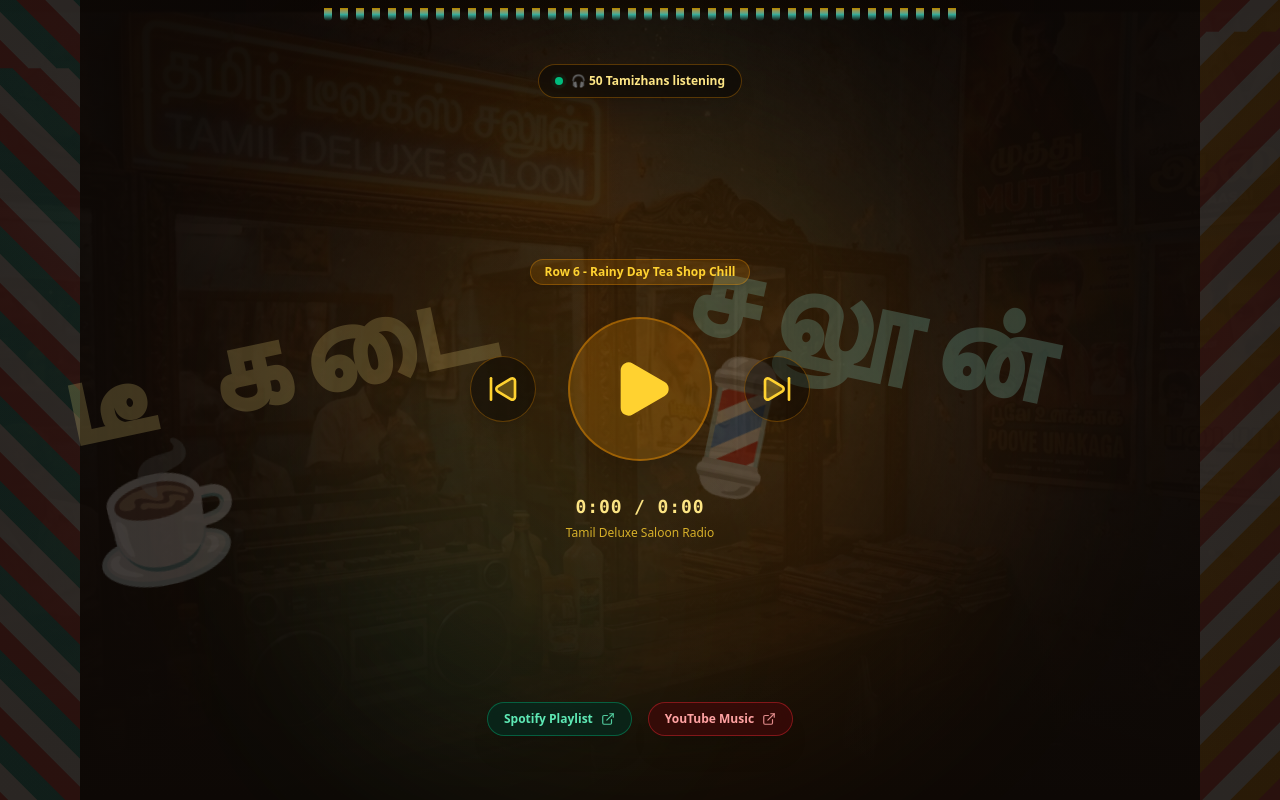
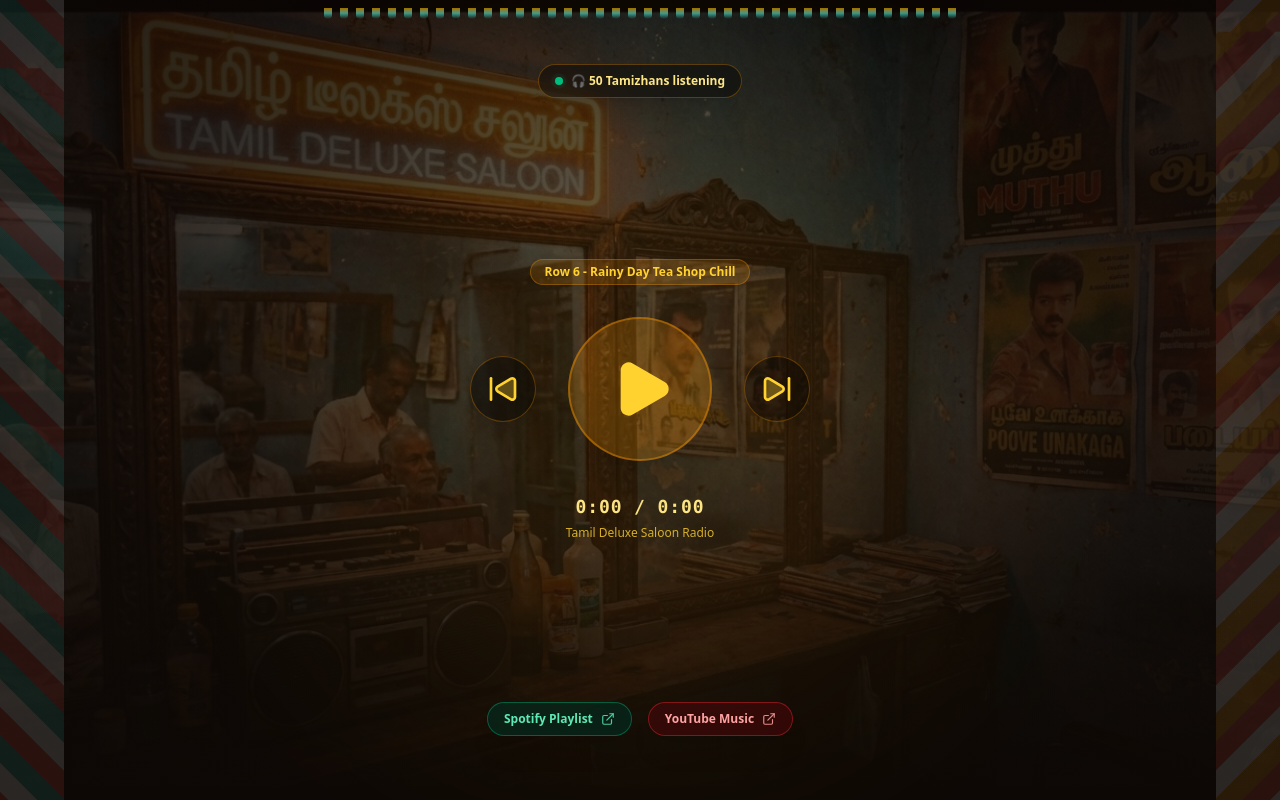
Before and after one commit to chock-csp/tamil-deluxe-saloon, a Next.js app: page / in a window 1280 px wide. Built offline with nearby package versions, Linux system fonts and the light colour scheme.

Commit message:
style: remove text overlays from background and highlight pure Stitch AI barber shop artwork

```diff
--- a/src/components/SaloonArtBackground.tsx
+++ b/src/components/SaloonArtBackground.tsx
@@ -24,7 +24,7 @@
           fill
           priority
           sizes="100vw"
-          className="object-cover object-center opacity-45 mix-blend-luminosity"
+          className="object-cover object-center opacity-70"
         />
       </div>
 
@@ -40,18 +40,18 @@
           fill
           priority
           sizes="100vw"
-          className="object-cover object-center opacity-50 mix-blend-luminosity"
+          className="object-cover object-center opacity-75"
         />
       </div>
 
       {/* Warm Retro Amber & Teak Saloon Vignette Gradients */}
-      <div className="absolute inset-0 bg-gradient-to-t from-[#0d0805] via-[#1a0f0a]/70 to-[#0a0604]/80" />
-      <div className="absolute inset-0 bg-gradient-to-r from-[#0d0805]/90 via-transparent to-[#0d0805]/90" />
+      <div className="absolute inset-0 bg-gradient-to-t from-[#0d0805] via-[#1a0f0a]/50 to-[#0a0604]/60" />
+      <div className="absolute inset-0 bg-gradient-to-r from-[#0d0805]/70 via-transparent to-[#0d0805]/70" />
 
       {/* Animated Barber Pole Spiral Light Pillars (Left & Right) */}
       <div
-        className={`absolute top-0 bottom-0 left-0 w-12 sm:w-20 opacity-30 mix-blend-screen transition-opacity duration-700 ${
-          isPlaying ? 'opacity-60' : 'opacity-30'
+        className={`absolute top-0 bottom-0 left-0 w-10 sm:w-16 opacity-30 mix-blend-screen transition-opacity duration-700 ${
+          isPlaying ? 'opacity-60' : 'opacity-25'
         }`}
         style={{
           background:
@@ -61,8 +61,8 @@
         }}
       />
       <div
-        className={`absolute top-0 bottom-0 right-0 w-12 sm:w-20 opacity-30 mix-blend-screen transition-opacity duration-700 ${
-          isPlaying ? 'opacity-60' : 'opacity-30'
+        className={`absolute top-0 bottom-0 right-0 w-10 sm:w-16 opacity-30 mix-blend-screen transition-opacity duration-700 ${
+          isPlaying ? 'opacity-60' : 'opacity-25'
         }`}
         style={{
           background:
@@ -74,28 +74,13 @@
 
       {/* Bright Central Warmth & Neon Glow Orbs */}
       <div
-        className={`absolute top-1/2 left-1/2 -translate-x-1/2 -translate-y-1/2 w-[450px] h-[450px] sm:w-[650px] sm:h-[650px] rounded-full bg-amber-500/25 blur-[120px] transition-all duration-1000 ${
-          isPlaying ? 'scale-110 opacity-90 animate-pulse' : 'scale-100 opacity-50'
-        }`}
-      />
-      <div
-        className={`absolute bottom-10 left-1/4 w-80 h-80 rounded-full bg-teal-500/20 blur-[100px] transition-opacity duration-1000 ${
-          isPlaying ? 'opacity-80' : 'opacity-40'
+        className={`absolute top-1/2 left-1/2 -translate-x-1/2 -translate-y-1/2 w-[450px] h-[450px] sm:w-[650px] sm:h-[650px] rounded-full bg-amber-500/20 blur-[120px] transition-all duration-1000 ${
+          isPlaying ? 'scale-110 opacity-80 animate-pulse' : 'scale-100 opacity-40'
         }`}
       />
 
-      {/* Vintage Tamil Saloon Watermark Typography */}
-      <div className="absolute inset-0 flex justify-between items-center px-6 sm:px-16 pointer-events-none opacity-20">
-        <span className="text-amber-200 font-serif text-6xl sm:text-9xl font-black tracking-widest transform -rotate-12 select-none">
-          டீ கடை ☕
-        </span>
-        <span className="text-teal-200 font-serif text-6xl sm:text-9xl font-black tracking-widest transform rotate-12 select-none">
-          சலூன் 💈
-        </span>
-      </div>
-
       {/* Audio Reactive Visualizer Top Light Bars */}
-      <div className="absolute top-0 inset-x-0 h-24 flex items-start justify-center space-x-1 sm:space-x-2 pt-2 px-8 opacity-70">
+      <div className="absolute top-0 inset-x-0 h-20 flex items-start justify-center space-x-1 sm:space-x-2 pt-2 px-8 opacity-60">
         {Array.from({ length: 40 }).map((_, i) => (
           <div
             key={i}
```
